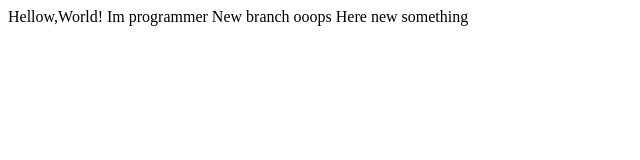
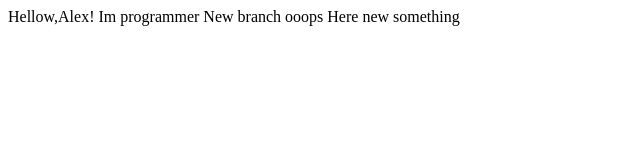
Before and after one commit to Krespyl/gitTest, a plain HTML site: page index.html in a window 1280 px wide. Shown: the full height of the page, 0-640 px from the left. Drawn offline with Linux system fonts and the light colour scheme.

Commit message:
alex added

```diff
--- a/index.html
+++ b/index.html
@@ -6,7 +6,7 @@
     <title>Document</title>
 </head>
 <body>
-    Hellow,World!
+    Hellow,Alex!
     Im programmer
     New branch
     ooops
```
